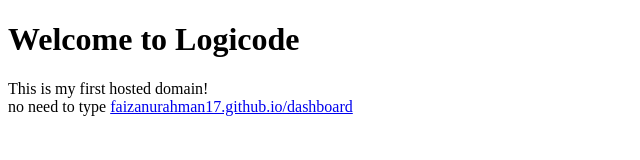
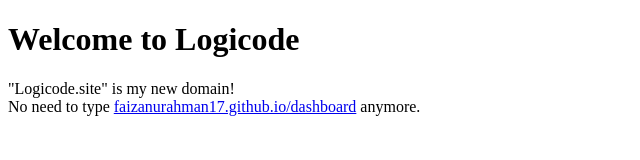
Before and after one commit to faizanurahman17/logicode, a plain HTML site: page index.html in a window 1280 px wide. Shown: the whole page, without its empty margins (0-640 px from the left). Drawn offline with Linux system fonts and the light colour scheme.

Commit message:
Update index.html

```diff
--- a/index.html
+++ b/index.html
@@ -9,7 +9,7 @@
 <body>
 
     <h1>Welcome to Logicode</h1>
-    <p>This is my first hosted domain! <br> no need to type <a href="#">faizanurahman17.github.io/dashboard</a></p>
+    <p>"Logicode.site" is my new domain! <br> No need to type <a href="#">faizanurahman17.github.io/dashboard</a> anymore.</p>
 
     <script type="module" src="assets/js/script.js"></script>
 </body>
```
